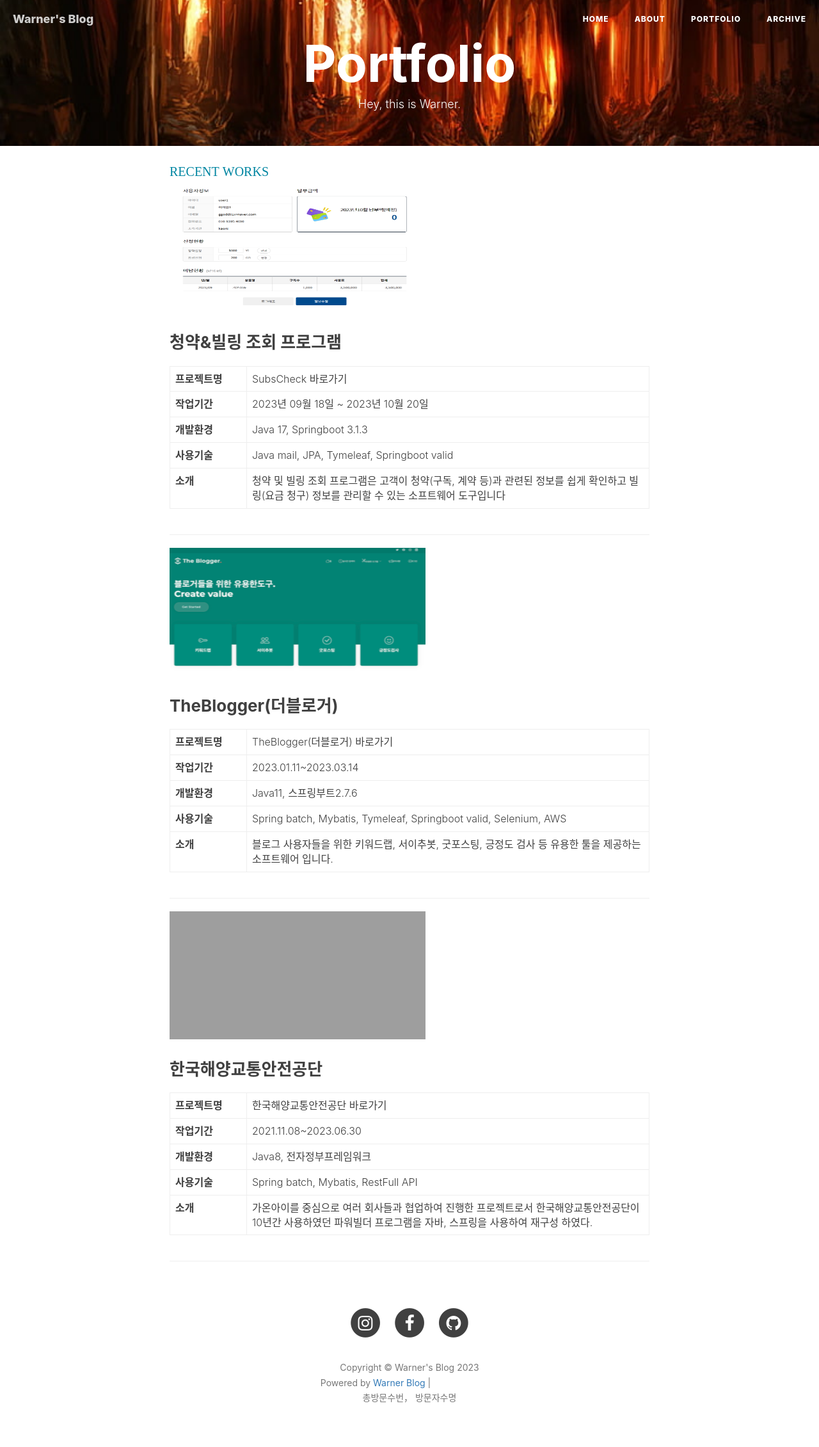
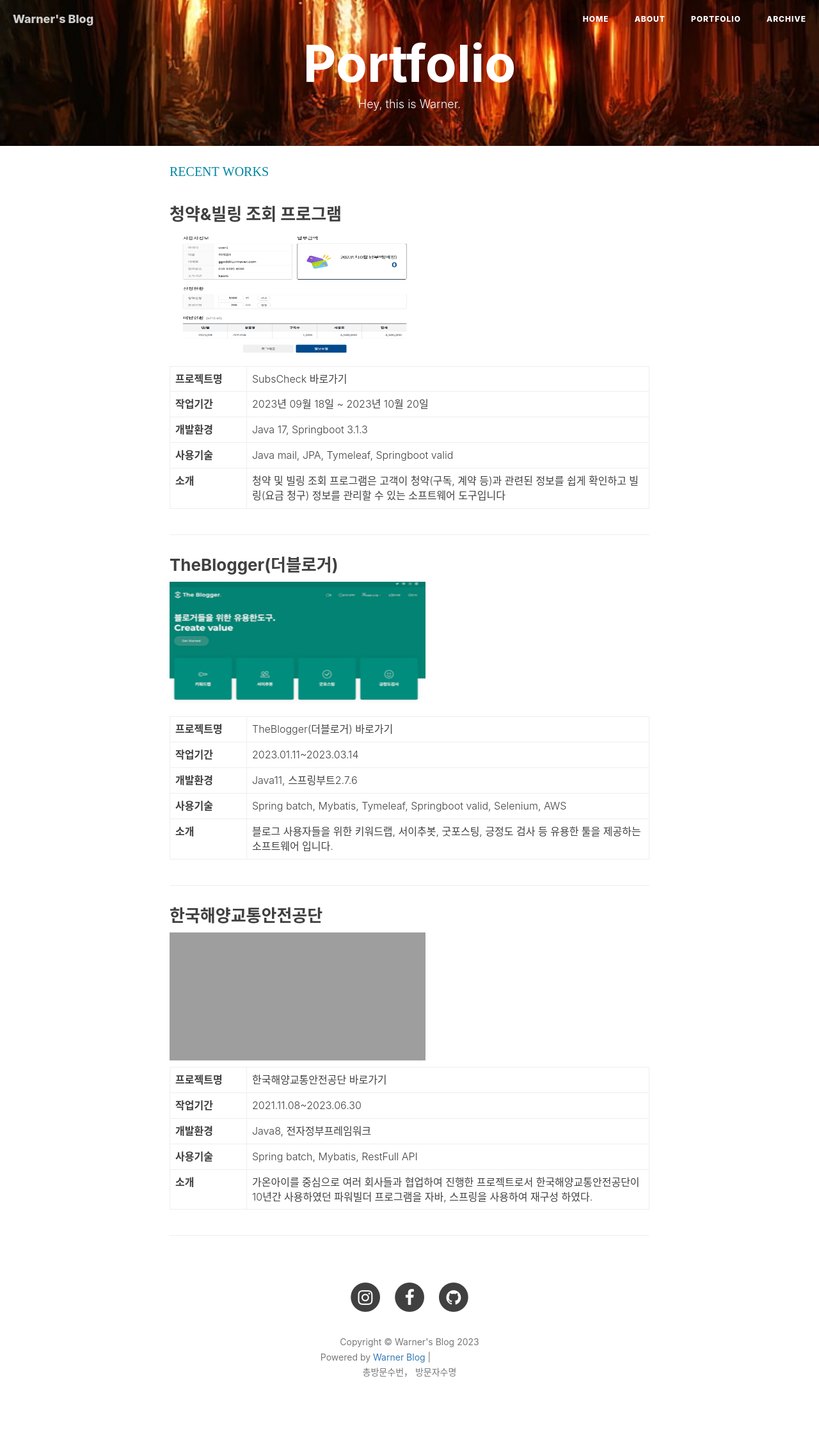
Before and after one commit to leeheeweon/leeheeweon.github.io, a Jekyll site: the page built from about2.html, in a window 1280 px wide. Shown: the whole page at 64% size. Built offline with Jekyll 4.4.1, drawn with Linux system fonts in a browser that asks for light colours; nearby versions of some CDN libraries; comment, search, counter and statistics services are not loaded; after the commit the page ends 2221 px from its top, so only the background shows below that; grey boxes are pictures that could not be loaded.

Commit message:
image position

```diff
--- a/about2.html
+++ b/about2.html
@@ -14,10 +14,10 @@ header-img: "img/bg/post-bg-fire.jpg"
             </span>
             <div class="post-preview item">
                 <a>
-                    <img src="/img/portfolio/subscheck.png" width="400" height="200" onclick="window.open(this.src)">
                     <h2 class="post-title">
                         청약&빌링 조회 프로그램
                     </h2>
+                    <img src="/img/portfolio/subscheck.png" width="400" height="200" onclick="window.open(this.src)">
                     <h3 class="post-subtitle">
                         <table>
                             <tr>
@@ -48,10 +48,10 @@ header-img: "img/bg/post-bg-fire.jpg"
 
             <div class="post-preview item">
                 <a>
-                    <img src="/img/portfolio/theBlogger.png" width="400" height="200" onclick="window.open(this.src)">
                     <h2 class="post-title">
                         TheBlogger(더블로거)
                     </h2>
+                    <img src="/img/portfolio/theBlogger.png" width="400" height="200" onclick="window.open(this.src)">
                     <h3 class="post-subtitle">
                         <table>
                             <tr>
@@ -82,10 +82,10 @@ header-img: "img/bg/post-bg-fire.jpg"
 
             <div class="post-preview item">
                 <a>
-                    <img src="/img/portfolio/komsa.png" width="400" height="200" onclick="window.open(this.src)">
                     <h2 class="post-title">
                         한국해양교통안전공단
                     </h2>
+                    <img src="/img/portfolio/komsa.png" width="400" height="200" onclick="window.open(this.src)">
                     <h3 class="post-subtitle">
                         <table>
                             <tr>
```
